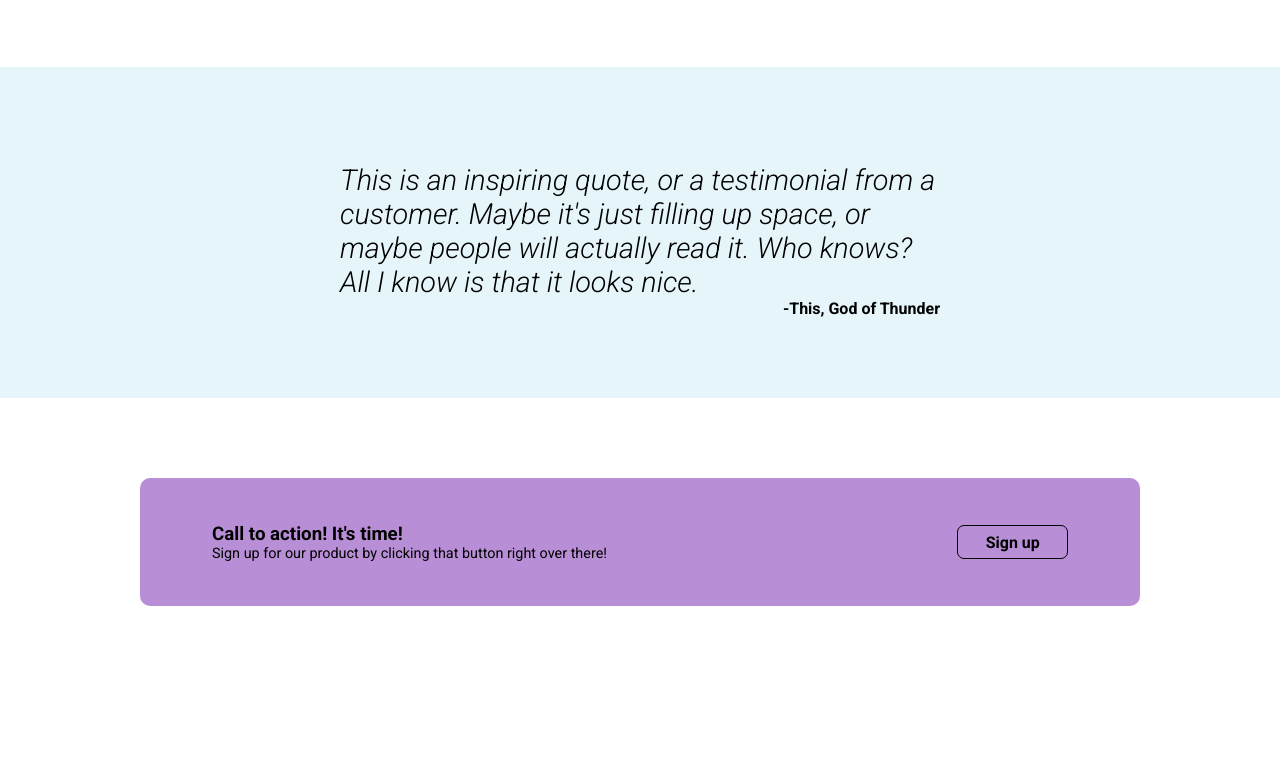
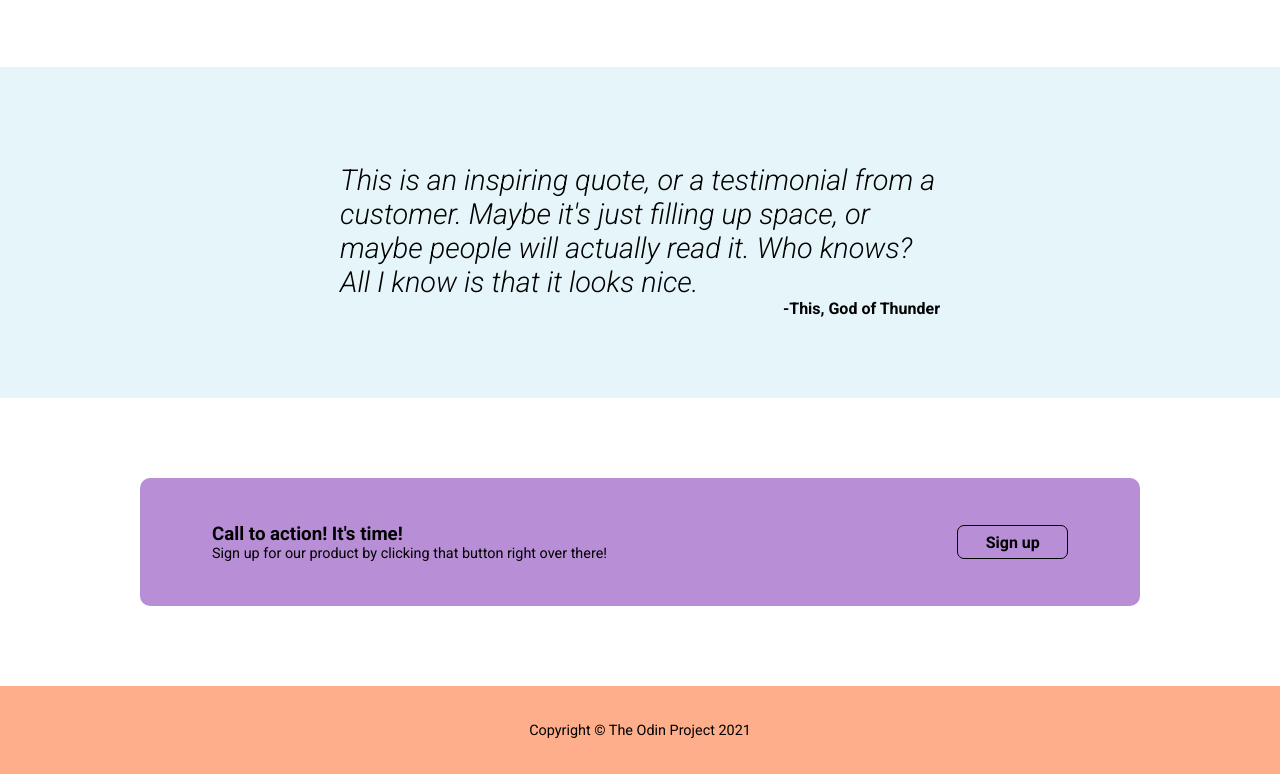
Before and after one commit to aldhairescobar/odin-project-landing_page, a plain HTML site: page index.html in a window 1280 px wide. Shown: the part 869-1643 px from the top of the page. Before the commit the page ends 1555 px from the top, so only its background shows below. Drawn offline with Linux system fonts and the light colour scheme.

Commit message:
create footer, html and css tyles

```diff
--- a/css/styles.css
+++ b/css/styles.css
@@ -180,3 +180,14 @@ ul {
 .cta-section .btn {
   flex: 0 0 auto;
 }
+
+footer {
+  background-color: #ffae8c;
+  padding: 2.2rem;
+  text-align: center;
+}
+
+footer p {
+  margin-bottom: 0;
+  font-size: .9rem;
+}
--- a/index.html
+++ b/index.html
@@ -66,6 +66,8 @@
       <a href="" class="btn">Sign up</a>
     </div>
   </div>
-
+  <footer>
+    <p>Copyright © The Odin Project 2021</p>
+  </footer>
 </body>
 </html>
```
